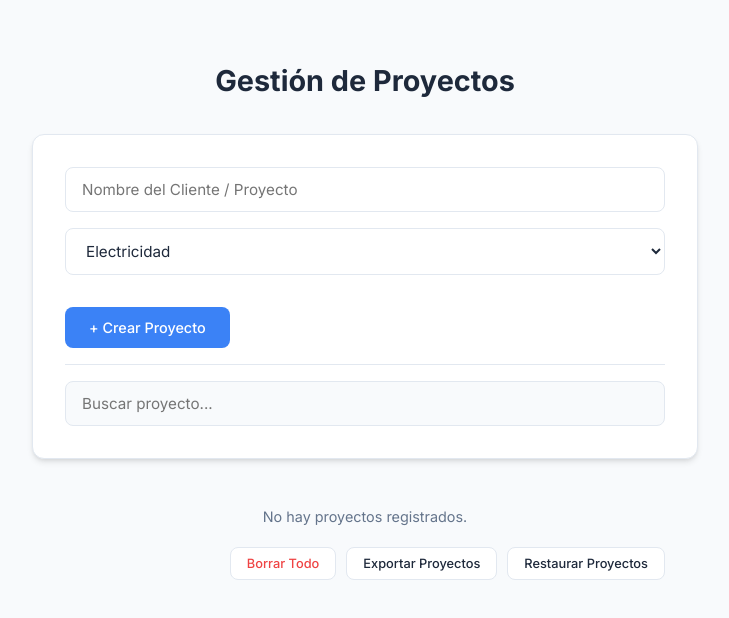
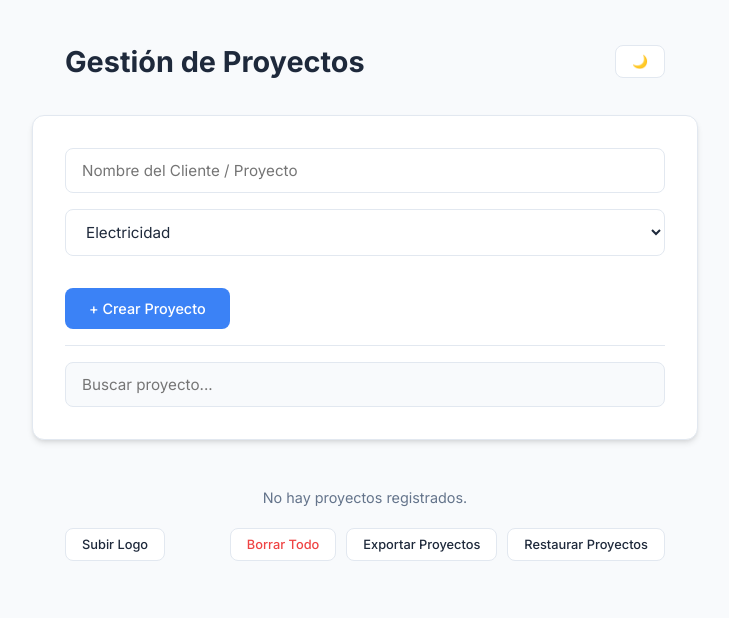
Before and after one commit to Facu26-code/CODEPOP, a plain HTML site: page index.html in a window 1280 px wide. Shown: the whole page, without its empty margins (275-1004 px from the left). Drawn offline with nearby package versions, Linux system fonts and the light colour scheme; some packages are replaced by stand-ins of ours; a script that the page names is missing.

Commit message:
Update index.html

```diff
--- a/index.html
+++ b/index.html
@@ -21,7 +21,10 @@
 <body>
 
     <div id="vista-clientes">
-        <h1>Gestión de Proyectos</h1>
+        <div style="display: flex; justify-content: space-between; align-items: center; max-width: 600px; margin: 0 auto 2rem auto;">
+            <h1 style="margin: 0;">Gestión de Proyectos</h1>
+            <button id="themeToggle" class="btn-secondary btn-sm" onclick="toggleTheme()">🌙</button>
+        </div>
 
         <div class="panel-control">
             <input type="text" id="nuevoClienteInput" placeholder="Nombre del Cliente / Proyecto">
@@ -45,11 +48,17 @@
 
         <ul id="listaClientesVisual"></ul>
 
-        <div style="text-align: right; max-width: 600px; margin: 0 auto; margin-top: 20px; display: flex; justify-content: flex-end; gap: 10px;">
-            <button class="btn-delete btn-sm" onclick="borrarTodo()">Borrar Todo</button>
-            <button class="btn-secondary btn-sm" onclick="exportarBackup()">Exportar Proyectos</button>
-            <input type="file" id="fileInput" style="display:none" onchange="importarBackup(this)">
-            <button class="btn-secondary btn-sm" onclick="document.getElementById('fileInput').click()">Restaurar Proyectos</button>
+        <div style="text-align: right; max-width: 600px; margin: 0 auto; margin-top: 20px; display: flex; justify-content: space-between; gap: 10px;">
+            <div>
+                <input type="file" id="logoInput" style="display:none" onchange="guardarLogo(this)">
+                <button class="btn-secondary btn-sm" onclick="document.getElementById('logoInput').click()">Subir Logo</button>
+            </div>
+            <div style="display: flex; gap: 10px;">
+                <button class="btn-delete btn-sm" onclick="borrarTodo()">Borrar Todo</button>
+                <button class="btn-secondary btn-sm" onclick="exportarBackup()">Exportar Proyectos</button>
+                <input type="file" id="fileInput" style="display:none" onchange="importarBackup(this)">
+                <button class="btn-secondary btn-sm" onclick="document.getElementById('fileInput').click()">Restaurar Proyectos</button>
+            </div>
         </div>
     </div>
 
```
